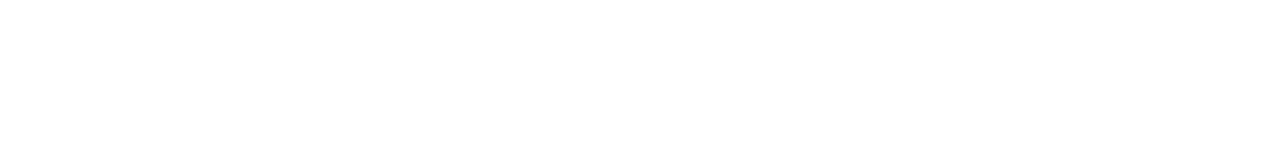
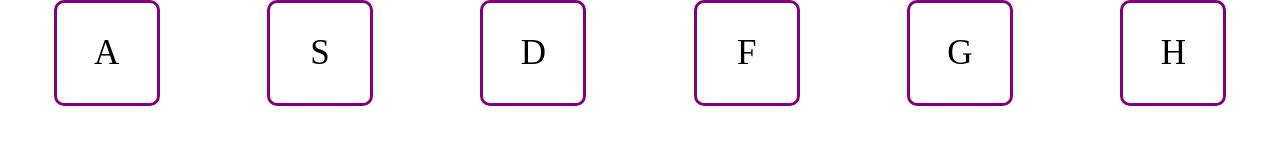
Before and after one commit to piotrpoczwardowski/Workshop, a plain HTML site: page hangdrum.html in a window 1280 px wide. Drawn offline with Linux system fonts and the light colour scheme.

Commit message:
adds buttons

```diff
--- a/hangdrum.html
+++ b/hangdrum.html
@@ -1,22 +1,51 @@
 <!DOCTYPE html>
 <html lang="en">
-<head>
-    <meta charset="UTF-8">
-    <meta name="viewport" content="width=device-width, initial-scale=1.0">
-    <meta http-equiv="X-UA-Compatible" content="ie=edge">
+  <head>
+    <meta charset="UTF-8" />
+    <meta name="viewport" content="width=device-width, initial-scale=1.0" />
+    <meta http-equiv="X-UA-Compatible" content="ie=edge" />
     <title>Document</title>
 
     <style>
+      body {
+        margin: 0;
+        padding: 0;
+      }
+      p {
+        margin: 0;
+        padding: 0;
+        font-size: 35px;
+      }
+      .panel{
+          display: flex;
+          justify-content: space-around;
+      }
+      .button {
+        border: 3px solid purple;
+        border-radius: 10px;
+        width: 100px;
+        height: 100px;
+        display: flex;
+        justify-content: center;
+        align-items: center;
+      }
 
+      .button:hover{
+          transform: scale(1.2)
+
+      }
     </style>
-</head>
-<body>
+  </head>
+  <body>
+    <div class="panel">
+      <div class="button"><p>A</p></div>
+      <div class="button"><p>S</p></div>
+      <div class="button"><p>D</p></div>
+      <div class="button"><p>F</p></div>
+      <div class="button"><p>G</p></div>
+      <div class="button"><p>H</p></div>
+    </div>
 
-
-
-
-    <script>
-
-    </script>
-</body>
+    <script></script>
+  </body>
 </html>
```
